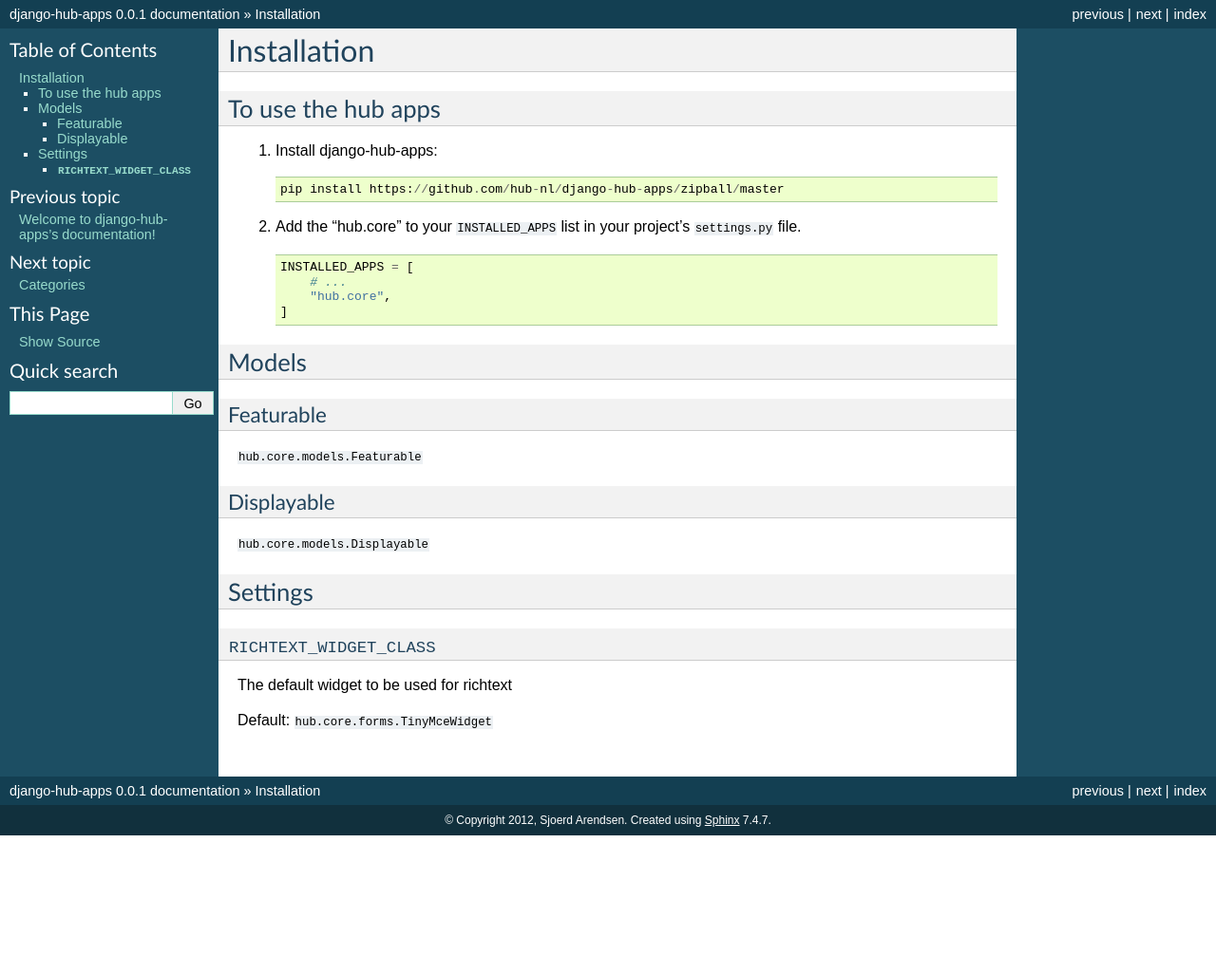
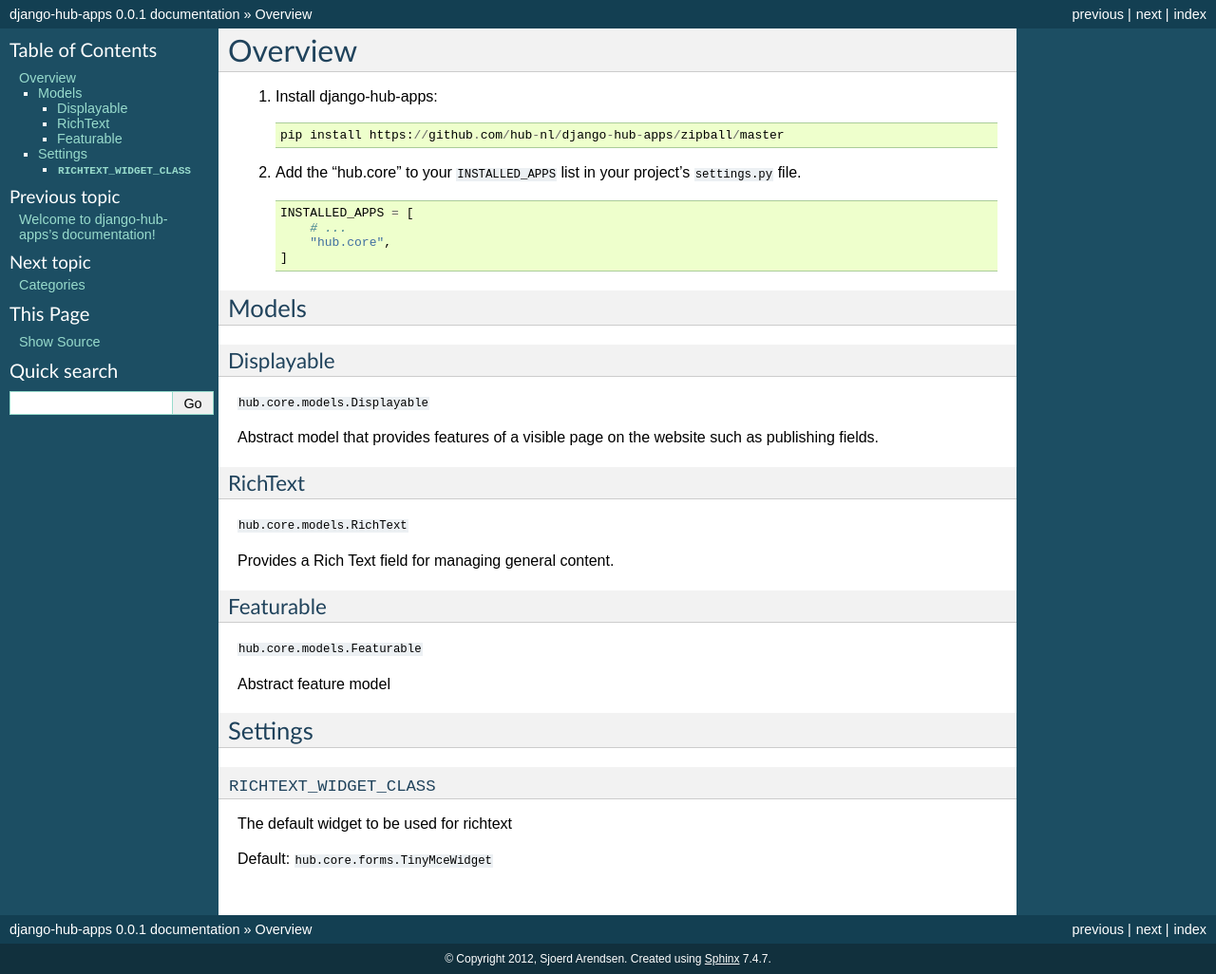
Before and after one commit to reshift/django-hub-apps, a Sphinx documentation site: the page built from docs/overview.rst, in a window 1280 px wide. Shown: the whole page at 95% size. Built offline with Sphinx 7.4.7, drawn with Linux system fonts in a browser that asks for light colours; before the commit the page ends 900 px from its top, so only the background shows below that.

```diff
--- a/docs/overview.rst
+++ b/docs/overview.rst
@@ -1,9 +1,6 @@
 ============
-Installation
+Overview
 ============
-
-To use the hub apps
-=========================
 
 1. Install django-hub-apps::
 
@@ -21,13 +18,24 @@ To use the hub apps
 Models
 =========================
 
+Displayable
+----------------------------------
+``hub.core.models.Displayable``
+
+Abstract model that provides features of a visible page on the
+website such as publishing fields.
+
+RichText
+----------------------------------
+``hub.core.models.RichText``
+
+Provides a Rich Text field for managing general content.
+
 Featurable
 ----------------------------------
 ``hub.core.models.Featurable``
 
-Displayable
-----------------------------------
-``hub.core.models.Displayable``
+Abstract feature model
 
 Settings
 =========================
```
Also changed, not shown: docs/categories.rst (+8 -0 lines), 1 other file.
